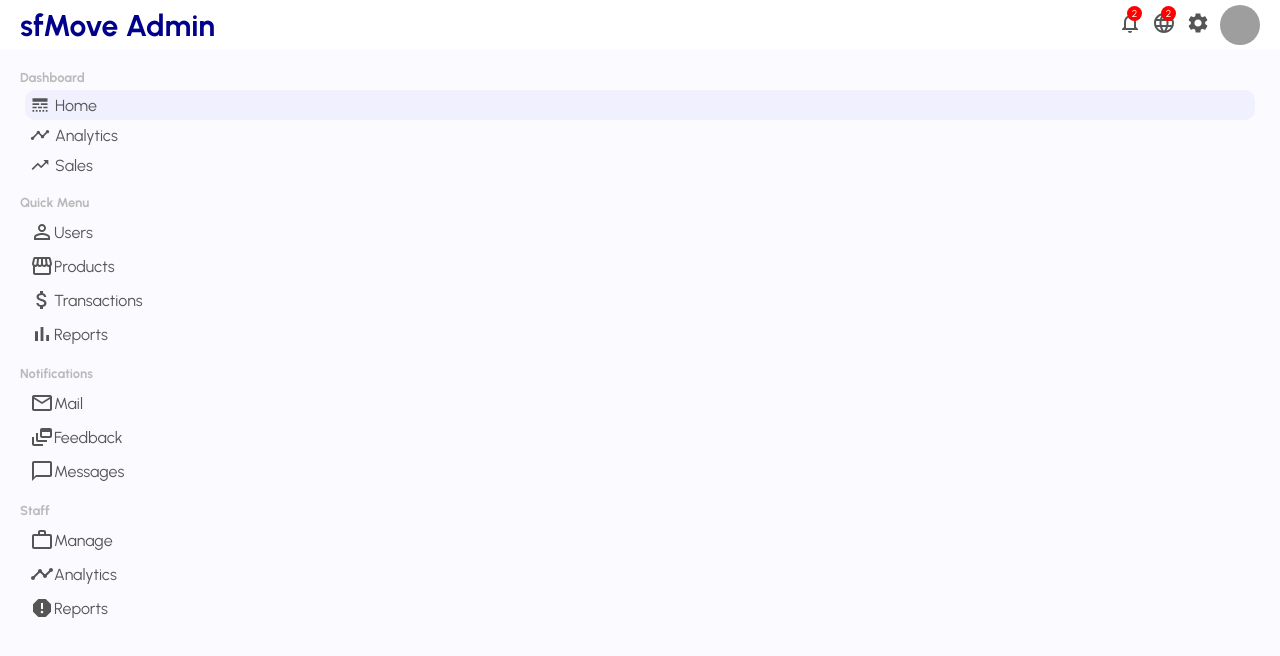
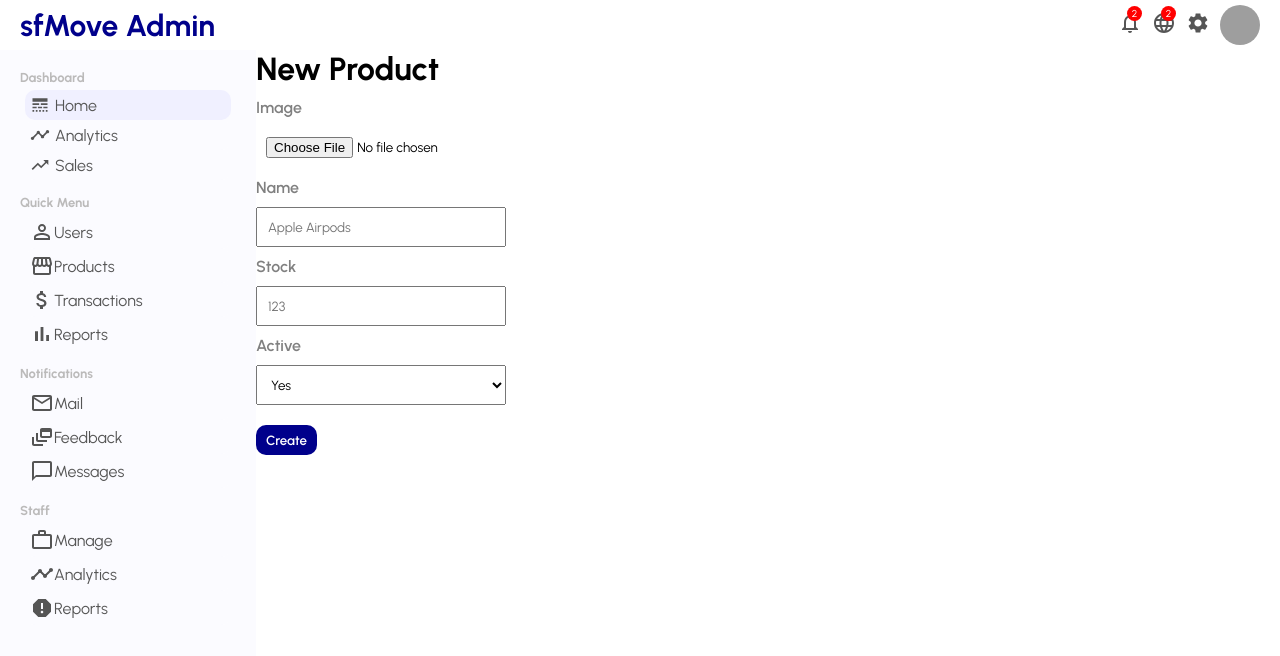
Before and after one commit to arturasjuskys/eCommerce_Admin-Dashboard, a React (Create React App) app: page /newproduct in a window 1280 px wide. Shown: the top 656 px of the page. Built offline with nearby package versions, Linux system fonts and the light colour scheme; grey boxes are pictures that could not be loaded.

Commit message:
Adding - New Product Page

```diff
--- a/src/App.js
+++ b/src/App.js
@@ -7,6 +7,7 @@ import styled from "styled-components";
 import Sidebar from "./components/Sidebar";
 import Topbar from "./components/Topbar";
 import Home from "./pages/Home";
+import NewProduct from "./pages/NewProduct";
 import NewUser from "./pages/NewUser";
 import Product from "./pages/Product";
 import ProductList from "./pages/ProductList";
@@ -30,6 +31,7 @@ export default function App() {
           <Route path="/newUser" element={<NewUser />} />
           <Route path="/products" element={<ProductList />} />
           <Route path="/product/:productId" element={<Product />} />
+          <Route path="/newproduct" element={<NewProduct />} />
         </Routes>
       </Container>
     </Router>
--- /dev/null
+++ b/src/pages/NewProduct.jsx
@@ -0,0 +1,69 @@
+import styled from 'styled-components';
+
+const Container = styled.div`
+  flex: 4;
+`;
+const PageTitle = styled.h1``;
+const Form = styled.form`
+  margin-top: 10px;
+`;
+const FormItem = styled.div`
+  width: 250px;
+  display: flex;
+  flex-direction: column;
+  margin-bottom: 10px;
+  /* label selector */
+  > label {
+    color: gray;
+    font-weight: 600;
+    margin-bottom: 10px;
+  }
+  /* input selector */
+  > input {
+    padding: 10px;
+  }
+  /* select selector */
+  > select {
+    padding: 10px;
+  }
+`;
+const CreateButton = styled.button`
+  margin-top: 10px;
+  padding: 7px 10px;
+  border: none;
+  border-radius: 10px;
+  background-color: darkblue;
+  color: white;
+  font-weight: 600;
+  cursor: pointer;
+`;
+
+export default function NewProduct() {
+  return (
+    <Container>
+      <PageTitle>New Product</PageTitle>
+      <Form>
+        <FormItem>
+          <label>Image</label>
+          <input type="file" id="file" />
+        </FormItem>
+        <FormItem>
+          <label>Name</label>
+          <input type="text" placeholder="Apple Airpods" />
+        </FormItem>
+        <FormItem>
+          <label>Stock</label>
+          <input type="text" placeholder="123" />
+        </FormItem>
+        <FormItem>
+          <label>Active</label>
+          <select name="active" id="active">
+            <option value="yes">Yes</option>
+            <option value="no">No</option>
+          </select>
+        </FormItem>
+        <CreateButton>Create</CreateButton>
+      </Form>
+    </Container>
+  )
+}
```
